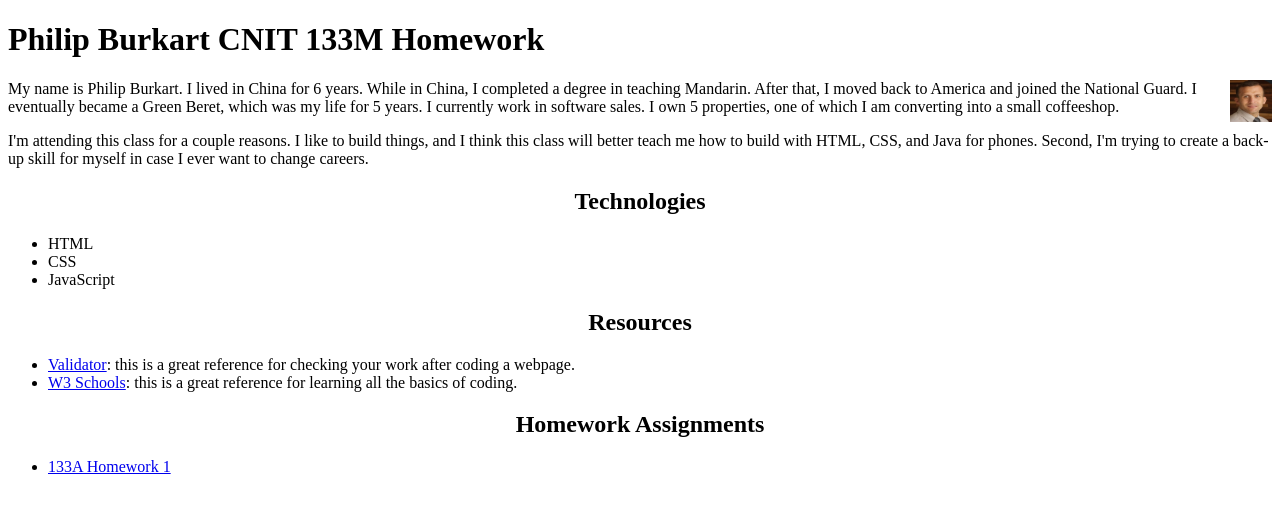
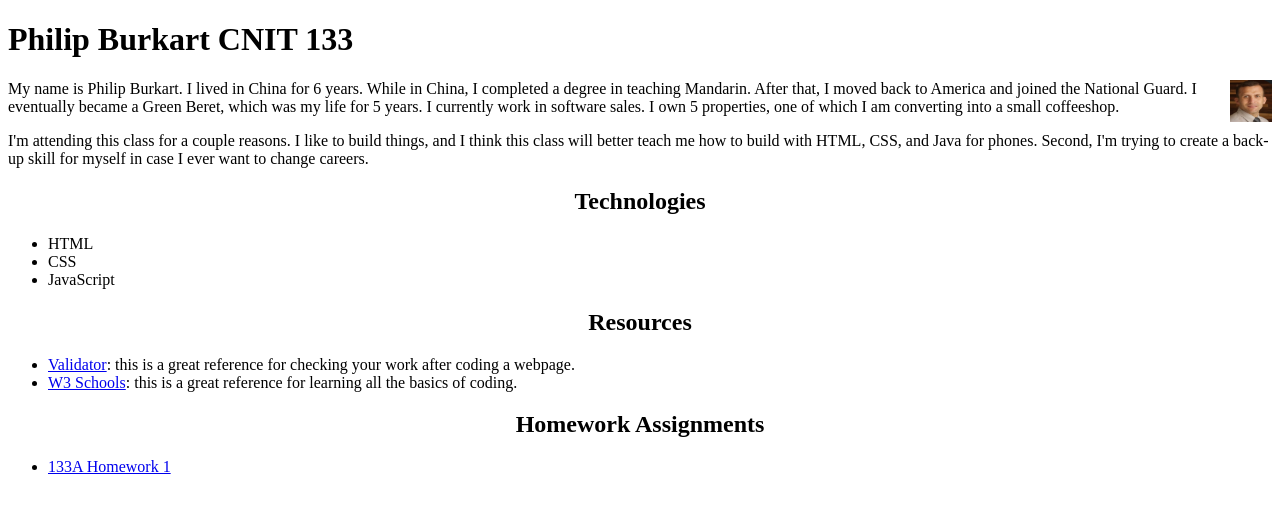
Before and after one commit to ionagael/CNIT133, a plain HTML site: page index.html in a window 1280 px wide. Drawn offline with Linux system fonts and the light colour scheme.

Commit message:
Update index.html

```diff
--- a/index.html
+++ b/index.html
@@ -14,7 +14,7 @@
 
 
     <body>
-        <h1>Philip Burkart CNIT 133M Homework</h1>
+        <h1>Philip Burkart CNIT 133</h1>
 
 
 <p> <img src="https://github.com/ionagael/CNIT133/blob/main/images/phil.PNG?raw=true" alt="phil" style="float:right;width:42px;height:42px;">My name is Philip Burkart. I lived in China for 6 years. While in China, I completed a degree in teaching Mandarin. After that, I moved back to America and joined the National Guard. I eventually became a Green Beret, which was my life for 5 years. I currently work in software sales. I own 5 properties, one of which I am converting into a small coffeeshop.</p>
```
